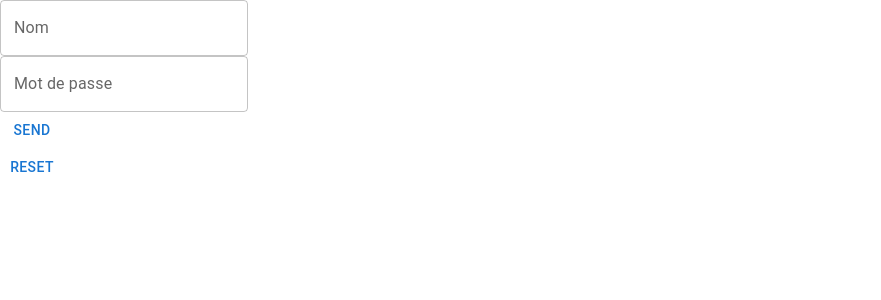
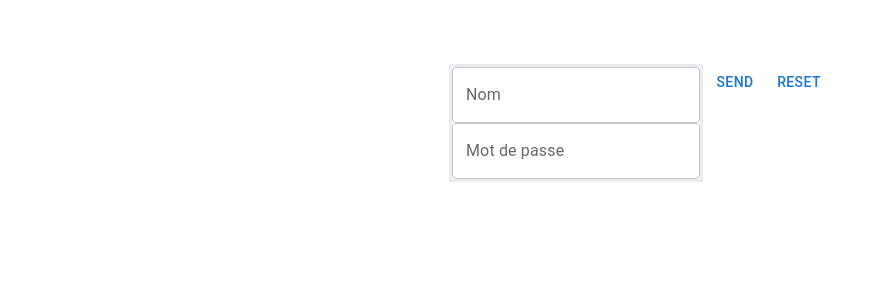
Before and after one commit to TianaNanta/e-trosa, a React (Create React App) app in the folder frontend/my-app/: page / in a window 1280 px wide. Shown: the top 300 px of the page, without its empty margins (0-881 px from the left). Built offline with nearby package versions, Linux system fonts and the light colour scheme.

Commit message:
adding space components and app.style.ts for easy styling

```diff
--- /dev/null
+++ b/frontend/my-app/src/App.styled.ts
@@ -0,0 +1,17 @@
+import styled from 'styled-components';
+import { Box, Container, Grid } from '@mui/material';
+
+export const AppBackground = styled.div`
+    // background-color : #e4e4e4
+`
+
+export const CenterBox = styled(Box)`
+    display: flex;
+    justify-content: center;
+    padding: 5% 10%;
+`
+export const BorderBox = styled(Box)`
+    border-style : solid;
+    border-width : 1;
+    border-color: #eaecf0;
+`
--- a/frontend/my-app/src/App.tsx
+++ b/frontend/my-app/src/App.tsx
@@ -1,6 +1,7 @@
 import React, {useState} from 'react';
 import Input from './components/input/input';
 import StyledButton from './components/buttons/button';
+import { AppBackground, CenterBox, BorderBox } from './App.styled';
 
 function App() {
 
@@ -13,12 +14,16 @@ function App() {
   }
 
   return (
-    <>
-      <Input id={'name'} type={'text'} label={'Nom'} value={name} setValue={setName} />
-      <Input id={'password'} type={'password'} label={'Mot de passe'} value={password} setValue={setPassword} />
-      <StyledButton text={'send'} />
-      <StyledButton text={'reset'} onClick={handleReset}/>
-    </>
+    <AppBackground>
+      <CenterBox>
+        <BorderBox>
+          <Input id={'name'} type={'text'} label={'Nom'} value={name} setValue={setName} />
+          <Input id={'password'} type={'password'} label={'Mot de passe'} value={password} setValue={setPassword} />
+        </BorderBox>
+        <StyledButton text={'send'} />
+        <StyledButton text={'reset'} onClick={handleReset}/>
+      </CenterBox>
+    </AppBackground>
   );
 }
 
--- a/frontend/my-app/src/components/buttons/button.tsx
+++ b/frontend/my-app/src/components/buttons/button.tsx
@@ -1,4 +1,4 @@
-import React, { useState } from "react";
+import React from "react";
 import { BoxStyled } from "./button.style";
 import { Button } from "@mui/material";
 
--- a/frontend/my-app/src/components/input/input.style.ts
+++ b/frontend/my-app/src/components/input/input.style.ts
@@ -3,5 +3,5 @@ import { Box }  from "@mui/material";
 
 
 export const BoxStyled = styled(Box)`
-    display: flex;
+    display: flex,
 `
--- a/frontend/my-app/src/components/input/input.tsx
+++ b/frontend/my-app/src/components/input/input.tsx
@@ -1,4 +1,4 @@
-import React, { useState } from "react";
+import React from "react";
 import { BoxStyled } from "./input.style";
 import { TextField } from "@mui/material";
 
```
Also changed, not shown: frontend/my-app/src/components/space/space.style.ts (added, +9 -0 lines), frontend/my-app/src/components/space/space.tsx (added, +12 -0 lines).
